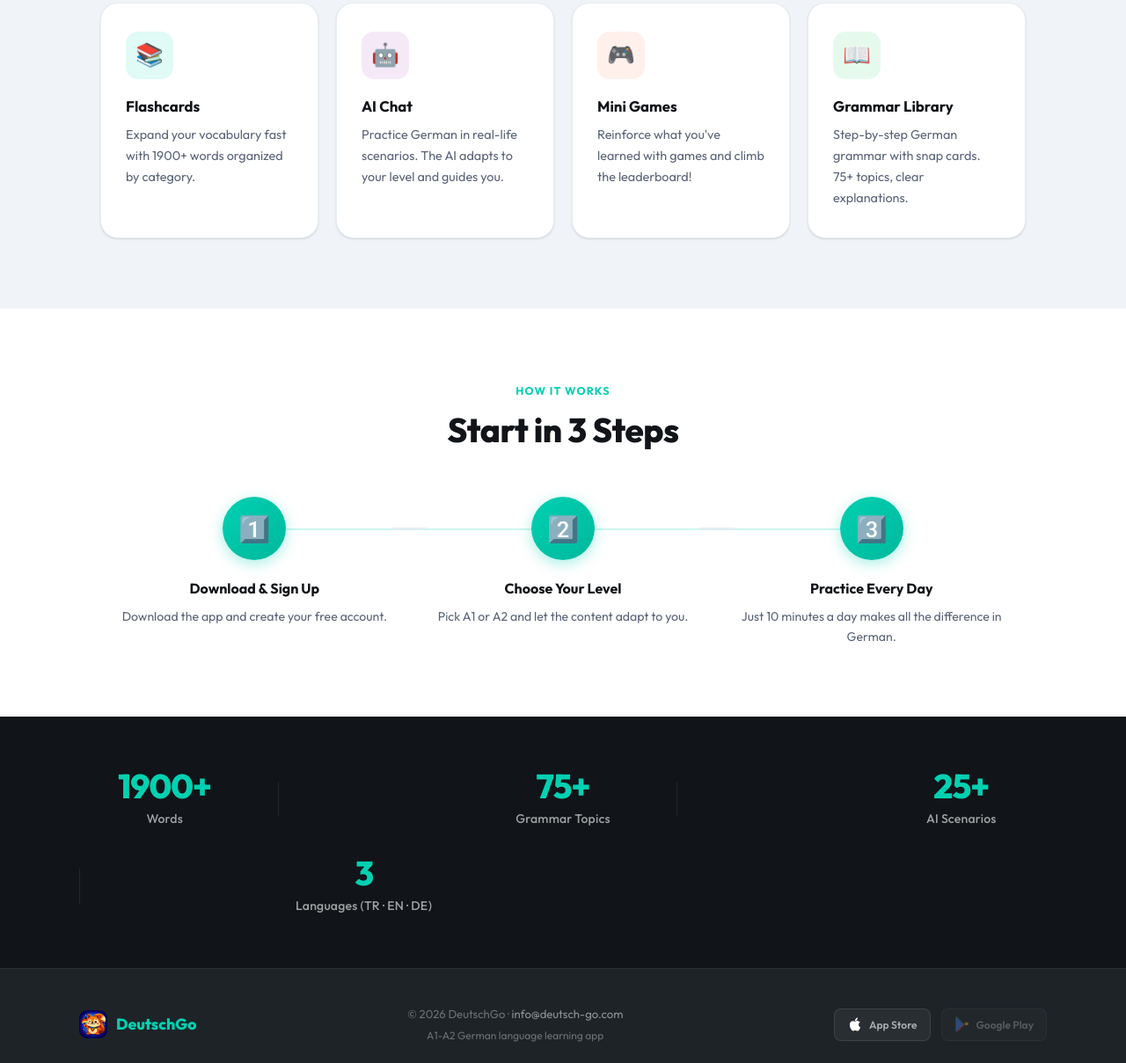
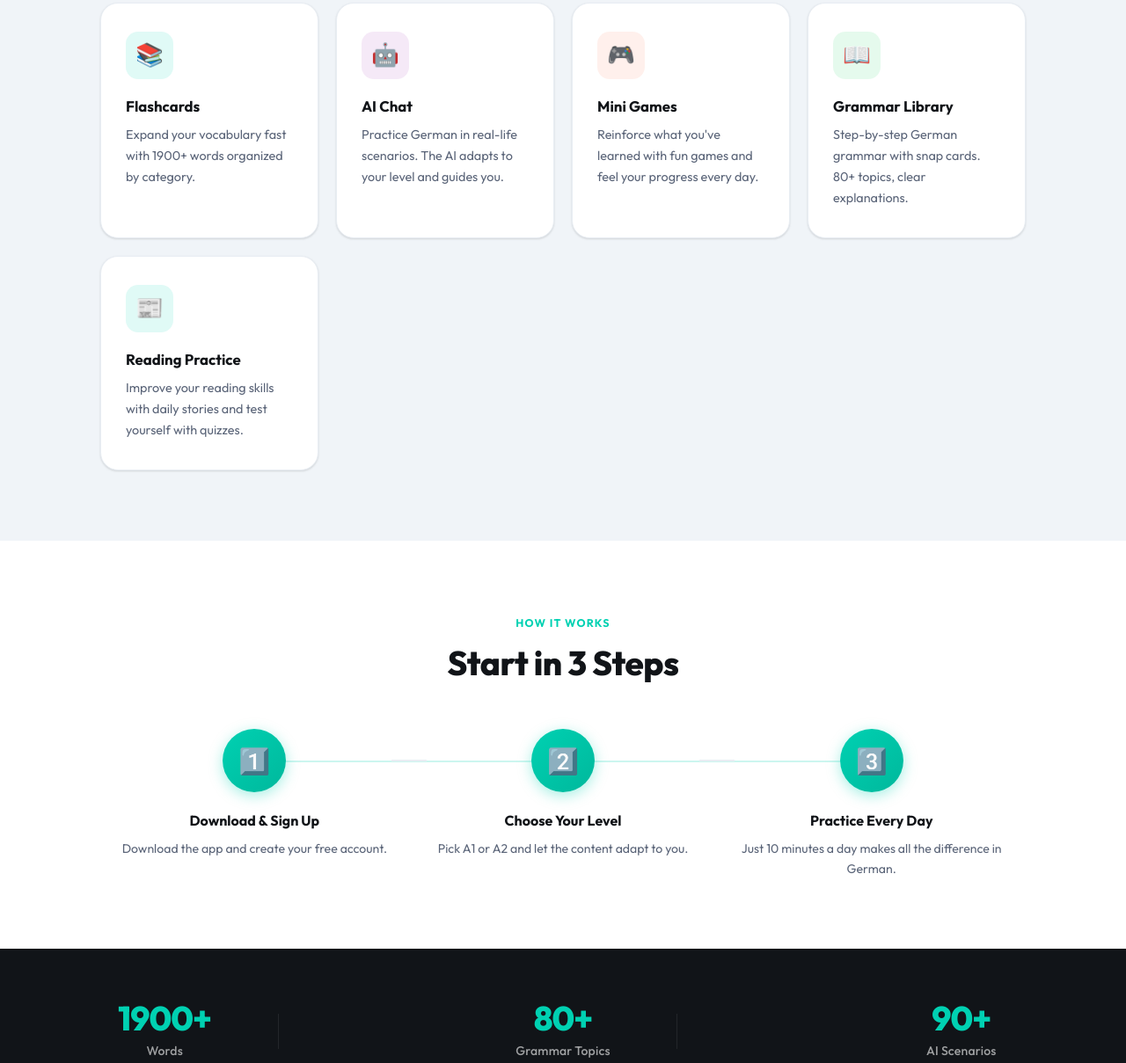
Before and after one commit to inqagaming/deutschgo-web, a plain HTML site: page index.html in a window 1280 px wide. Shown: the part 875-2084 px from the top of the page at 88% size. Drawn offline with Linux system fonts and the light colour scheme.

Commit message:
feat: update feature cards and stats with real numbers, add reading practice

```diff
--- a/index.html
+++ b/index.html
@@ -897,8 +897,8 @@
         <div class="feature-card fade-up">
           <div class="feature-icon orange">🎮</div>
           <div class="feature-title" data-tr="Mini Oyunlar" data-en="Mini Games">Mini Oyunlar</div>
-          <p class="feature-desc" data-tr="Öğrendiklerini oyunlarla pekiştir, liderlik tablosunda yüksel!" data-en="Reinforce what you've learned with games and climb the leaderboard!">
-            Öğrendiklerini oyunlarla pekiştir, liderlik tablosunda yüksel!
+          <p class="feature-desc" data-tr="Öğrendiklerini eğlenceli oyunlarla pekiştir, günlük pratikle ilerlemeyi hisset." data-en="Reinforce what you've learned with fun games and feel your progress every day.">
+            Öğrendiklerini eğlenceli oyunlarla pekiştir, günlük pratikle ilerlemeyi hisset.
           </p>
         </div>
 
@@ -906,8 +906,17 @@
         <div class="feature-card fade-up">
           <div class="feature-icon green">📖</div>
           <div class="feature-title" data-tr="Gramer Kütüphanesi" data-en="Grammar Library">Gramer Kütüphanesi</div>
-          <p class="feature-desc" data-tr="Snap kartlarıyla adım adım Almanca gramer. 75+ konu, net açıklamalar." data-en="Step-by-step German grammar with snap cards. 75+ topics, clear explanations.">
-            Snap kartlarıyla adım adım Almanca gramer. 75+ konu, net açıklamalar.
+          <p class="feature-desc" data-tr="Snap kartlarıyla adım adım Almanca gramer. 80+ konu, net açıklamalar." data-en="Step-by-step German grammar with snap cards. 80+ topics, clear explanations.">
+            Snap kartlarıyla adım adım Almanca gramer. 80+ konu, net açıklamalar.
+          </p>
+        </div>
+
+        <!-- Card 5 -->
+        <div class="feature-card fade-up">
+          <div class="feature-icon turquoise">📰</div>
+          <div class="feature-title" data-tr="Okuma Pratiği" data-en="Reading Practice">Okuma Pratiği</div>
+          <p class="feature-desc" data-tr="Günlük değişen hikayelerle okuma becerisini geliştir, sınavlarla kendini test et." data-en="Improve your reading skills with daily stories and test yourself with quizzes.">
+            Günlük değişen hikayelerle okuma becerisini geliştir, sınavlarla kendini test et.
           </p>
         </div>
       </div>
@@ -972,14 +981,14 @@
       <div class="stat-divider" aria-hidden="true"></div>
 
       <div class="stat-item fade-up">
-        <div class="stat-number">75+</div>
+        <div class="stat-number">80+</div>
         <div class="stat-label" data-tr="Gramer Konusu" data-en="Grammar Topics">Gramer Konusu</div>
       </div>
 
       <div class="stat-divider" aria-hidden="true"></div>
 
       <div class="stat-item fade-up">
-        <div class="stat-number">25+</div>
+        <div class="stat-number">90+</div>
         <div class="stat-label" data-tr="AI Senaryo" data-en="AI Scenarios">AI Senaryo</div>
       </div>
 
```
